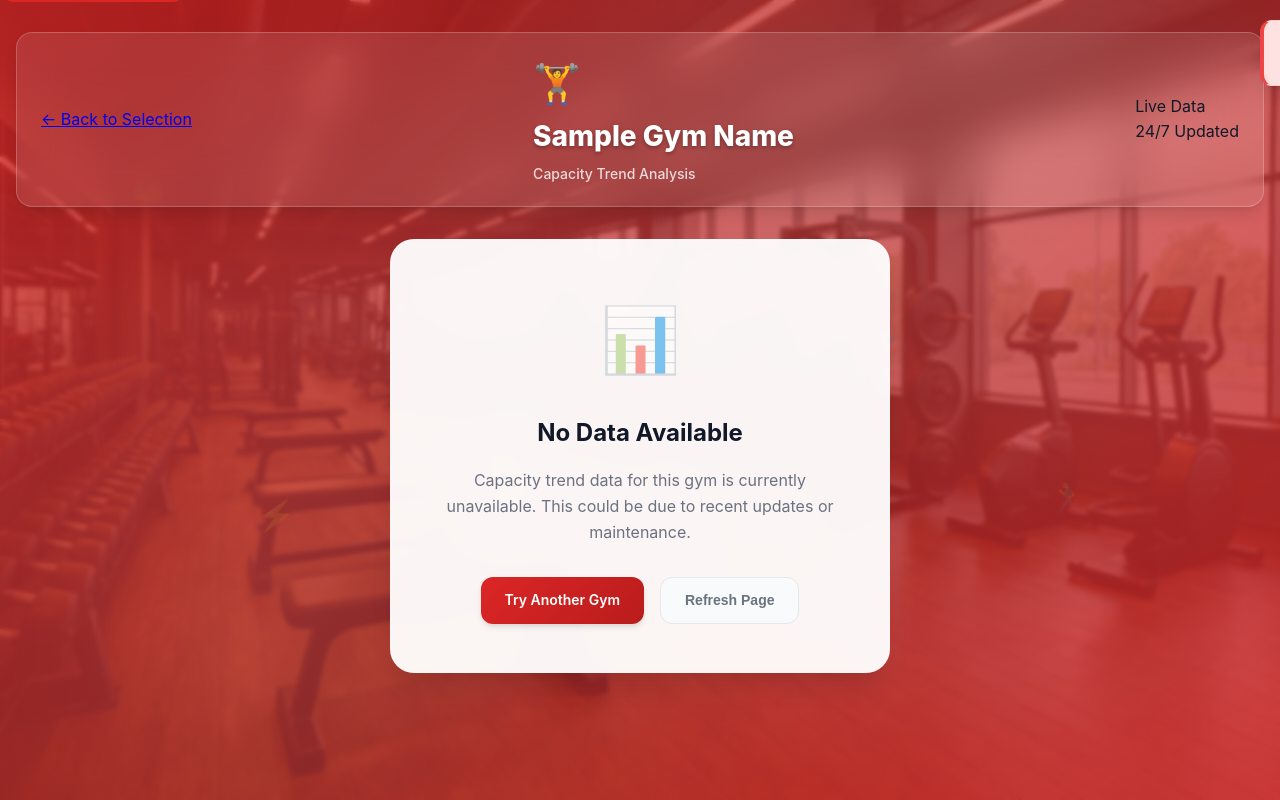
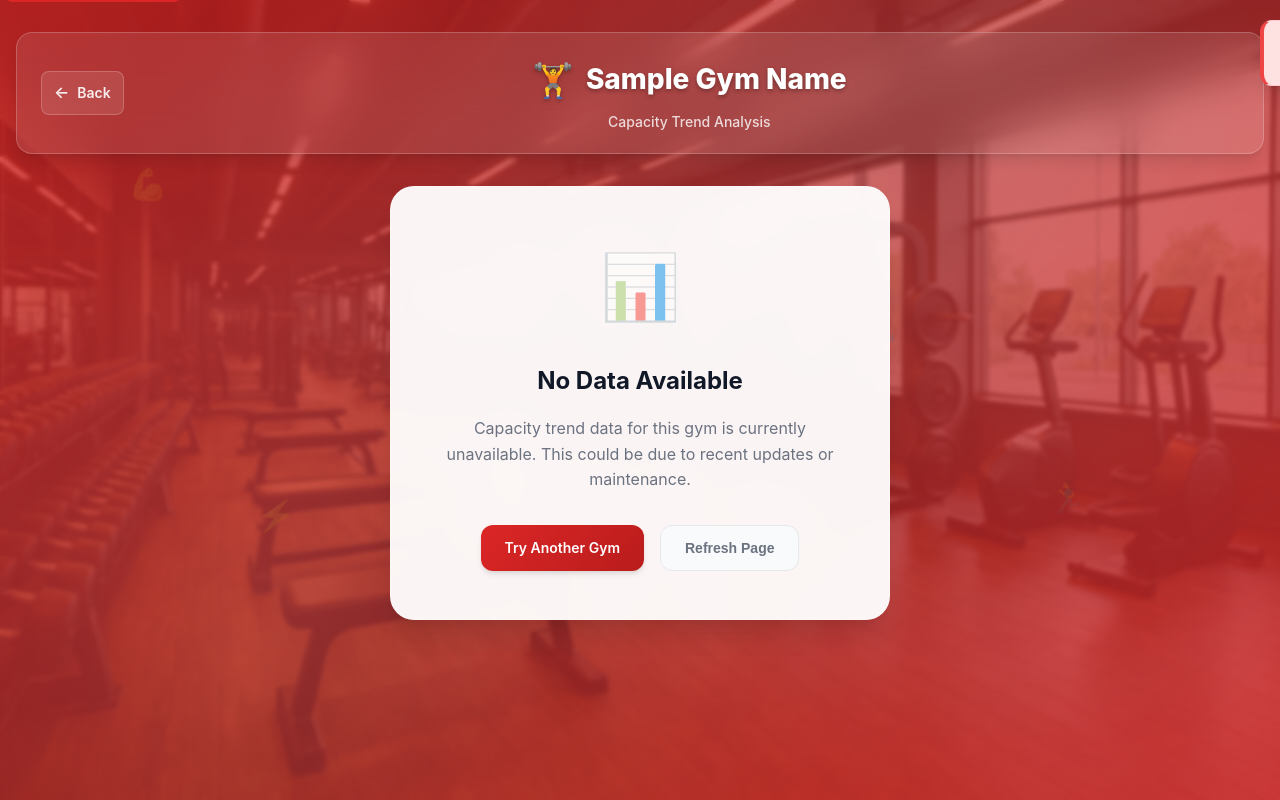
Before and after one commit to dillonchong01/ActiveSG-Gym-Capacity, a Flask app: template templates/gym_page.html in a window 1280 px wide. Run offline with Flask 3, Linux system fonts and the light colour scheme; the template is opened without the code that fills it: most values are stand-ins (such as "Sample title", 1, 10 or a date in 2020).

Commit message:
Update gym_page.html

```diff
--- a/templates/gym_page.html
+++ b/templates/gym_page.html
@@ -3,34 +3,20 @@
 {% block title %}{{ gym_name.replace('_', ' ') }} Gym{% endblock %}
 
 {% block content %}
-<!-- Dynamic Header with Gym Name -->
+<!-- Compact Header with Gym Info -->
 <div class="gym-header">
     <div class="header-content">
-        <div class="breadcrumb">
-            <a href="{{ url_for('home') }}" class="breadcrumb-link">
-                <span class="breadcrumb-icon">←</span>
-                <span class="breadcrumb-text">Back to Selection</span>
-            </a>
-        </div>
+        <a href="{{ url_for('home') }}" class="back-button" aria-label="Go back to gym selection">
+            <span class="back-icon">←</span>
+            <span class="back-text">Back</span>
+        </a>
 
-        <div class="gym-title-section">
-            <h1 class="gym-title">
+        <div class="gym-info">
+            <h1 class="gym-name">
                 <span class="gym-icon">🏋️</span>
-                <span class="gym-name">{{ gym_name.replace('_', ' ').title() }}</span>
+                {{ gym_name.replace('_', ' ').title() }}
             </h1>
             <p class="gym-subtitle">Capacity Trend Analysis</p>
-        </div>
-
-        <div class="header-stats">
-            <div class="stat-item">
-                <span class="stat-value">Live</span>
-                <span class="stat-label">Data</span>
-            </div>
-            <div class="stat-divider"></div>
-            <div class="stat-item">
-                <span class="stat-value">24/7</span>
-                <span class="stat-label">Updated</span>
-            </div>
         </div>
     </div>
 </div>
```
